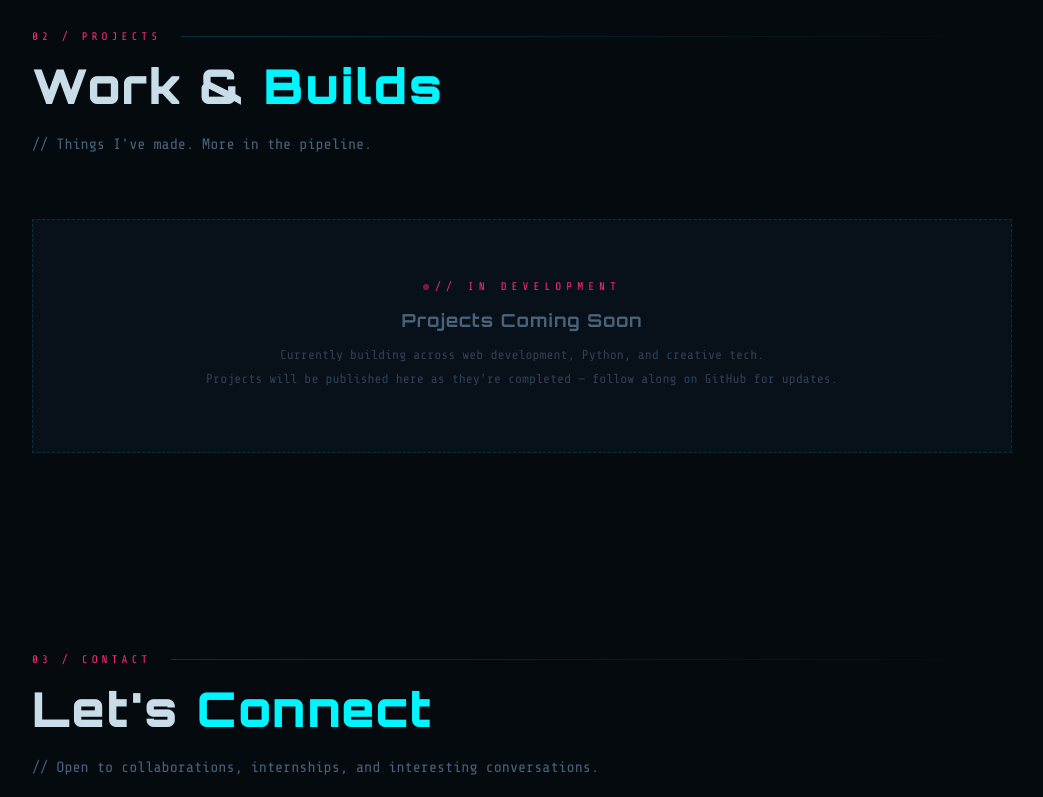
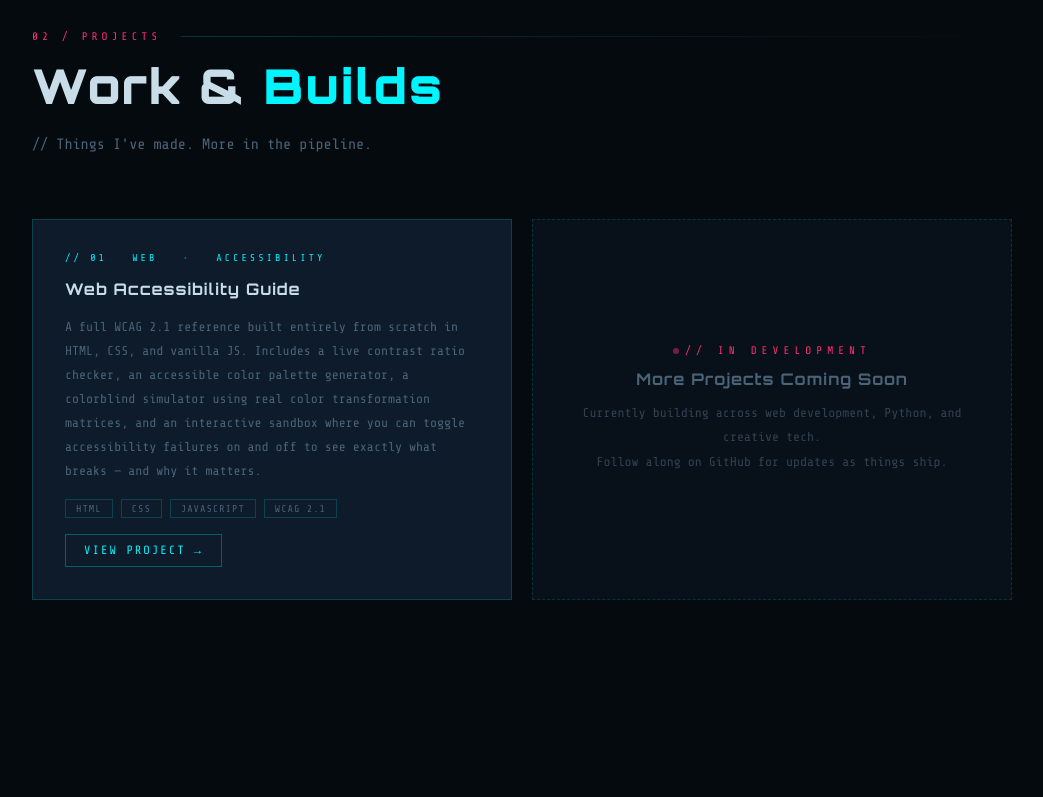
Before and after one commit to zerintoma/zerintoma.github.io, a plain HTML site: page index.html in a window 1280 px wide. Shown: the part 1413-2210 px from the top of the page, without its empty margins (118-1161 px from the left). Drawn offline with nearby package versions, Linux system fonts and the light colour scheme.

Commit message:
Update index.html

```diff
--- a/index.html
+++ b/index.html
@@ -58,7 +58,6 @@
             transition: all 0.18s ease;
             opacity: 0.5;
         }
-        a:hover ~ #cursor, button:hover ~ #cursor { transform: scale(2); }
 
         /* ===== SCANLINES OVERLAY ===== */
         body::before {
@@ -169,7 +168,6 @@
             overflow: hidden;
         }
 
-        /* Animated grid background */
         #hero::before {
             content: '';
             position: absolute;
@@ -186,7 +184,6 @@
             50% { opacity: 1; }
         }
 
-        /* Radial glow */
         #hero::after {
             content: '';
             position: absolute;
@@ -242,9 +239,7 @@
         }
 
         /* ===== GLITCH TEXT ===== */
-        .glitch-wrap {
-            margin: 10px 0 20px;
-        }
+        .glitch-wrap { margin: 10px 0 20px; }
 
         .glitch {
             font-family: 'Orbitron', monospace;
@@ -298,9 +293,7 @@
         }
 
         .typewriter-line::before { content: '> '; color: var(--magenta); }
-
         .typed-text { border-right: 2px solid var(--gold); animation: blink 0.8s infinite; }
-
         @keyframes blink { 0%, 100% { border-color: var(--gold); } 50% { border-color: transparent; } }
 
         /* ===== BIO CARD ===== */
@@ -333,11 +326,7 @@
         }
 
         .bio-card:nth-child(2)::before { background: var(--magenta); }
-
-        .bio-card:hover {
-            border-color: rgba(0,245,255,0.4);
-            transform: translateY(-3px);
-        }
+        .bio-card:hover { border-color: rgba(0,245,255,0.4); transform: translateY(-3px); }
 
         .bio-card .card-label {
             font-family: 'Share Tech Mono', monospace;
@@ -350,13 +339,9 @@
 
         .bio-card:nth-child(2) .card-label { color: var(--magenta); }
 
-        .bio-card p {
-            font-size: 14px;
-            line-height: 1.75;
-            color: var(--text);
-        }
+        .bio-card p { font-size: 14px; line-height: 1.75; color: var(--text); }
 
-        /* ===== NAV LINKS ===== */
+        /* ===== HERO LINKS ===== */
         .hero-links {
             display: flex;
             gap: 16px;
@@ -388,17 +373,10 @@
             z-index: -1;
         }
 
-        .hero-links a:hover {
-            color: var(--bg);
-            border-color: var(--cyan);
-        }
-
+        .hero-links a:hover { color: var(--bg); border-color: var(--cyan); }
         .hero-links a:hover::before { left: 0; }
 
-        .hero-links a.primary {
-            border-color: var(--magenta);
-            color: var(--magenta);
-        }
+        .hero-links a.primary { border-color: var(--magenta); color: var(--magenta); }
         .hero-links a.primary::before { background: var(--magenta); }
         .hero-links a.primary:hover { color: var(--bg); border-color: var(--magenta); }
 
@@ -439,7 +417,6 @@
             padding: 120px 60px;
             max-width: 1100px;
             margin: 0 auto;
-            position: relative;
         }
 
         .section-header {
@@ -522,7 +499,6 @@
         }
 
         .cell:hover::after { width: 100%; }
-
         .cell i { font-size: 48px; transition: filter 0.3s; }
         .cell:hover i { filter: drop-shadow(0 0 8px currentColor); }
 
@@ -544,6 +520,107 @@
             margin: 0 auto;
         }
 
+        /* ===== PROJECT GRID ===== */
+        .projects-grid {
+            display: grid;
+            grid-template-columns: 1fr 1fr;
+            gap: 20px;
+        }
+
+        @media (max-width: 768px) {
+            .projects-grid { grid-template-columns: 1fr; }
+        }
+
+        /* ===== PROJECT CARD ===== */
+        .project-card {
+            background: var(--surface);
+            border: 1px solid var(--border);
+            padding: 32px;
+            position: relative;
+            overflow: hidden;
+            transition: border-color 0.3s, transform 0.3s;
+            display: flex;
+            flex-direction: column;
+            gap: 16px;
+        }
+
+        .project-card::before {
+            content: '';
+            position: absolute;
+            top: 0; left: 0;
+            width: 100%; height: 3px;
+            background: linear-gradient(90deg, var(--cyan), var(--magenta));
+            transform: scaleX(0);
+            transform-origin: left;
+            transition: transform 0.4s ease;
+        }
+
+        .project-card:hover { border-color: rgba(0,245,255,0.35); transform: translateY(-4px); }
+        .project-card:hover::before { transform: scaleX(1); }
+
+        .project-card .pc-tag {
+            font-family: 'Share Tech Mono', monospace;
+            font-size: 10px;
+            letter-spacing: 3px;
+            color: var(--cyan);
+            text-transform: uppercase;
+        }
+
+        .project-card h3 {
+            font-family: 'Orbitron', monospace;
+            font-size: 16px;
+            font-weight: 700;
+            color: var(--text);
+            letter-spacing: 1px;
+        }
+
+        .project-card p {
+            font-family: 'Share Tech Mono', monospace;
+            font-size: 13px;
+            color: var(--text-dim);
+            line-height: 1.85;
+            flex: 1;
+        }
+
+        .project-tags {
+            display: flex;
+            gap: 8px;
+            flex-wrap: wrap;
+        }
+
+        .project-tags span {
+            font-family: 'Share Tech Mono', monospace;
+            font-size: 10px;
+            letter-spacing: 1px;
+            padding: 3px 10px;
+            border: 1px solid var(--border);
+            color: var(--text-dim);
+            text-transform: uppercase;
+        }
+
+        .project-link {
+            display: inline-flex;
+            align-items: center;
+            gap: 8px;
+            font-family: 'Share Tech Mono', monospace;
+            font-size: 12px;
+            letter-spacing: 2px;
+            color: var(--cyan);
+            text-transform: uppercase;
+            border: 1px solid rgba(0,245,255,0.3);
+            padding: 8px 18px;
+            transition: all 0.25s;
+            width: fit-content;
+        }
+
+        .project-link:hover {
+            background: var(--cyan);
+            color: var(--bg);
+            box-shadow: var(--glow-cyan);
+        }
+
+        .project-link::after { content: ' →'; }
+
         /* ===== COMING SOON CARD ===== */
         .coming-soon-card {
             border: 1px dashed rgba(0, 245, 255, 0.15);
@@ -552,6 +629,11 @@
             position: relative;
             overflow: hidden;
             background: rgba(13, 27, 42, 0.4);
+            display: flex;
+            flex-direction: column;
+            align-items: center;
+            justify-content: center;
+            gap: 12px;
         }
 
         .coming-soon-card::before {
@@ -574,14 +656,12 @@
             letter-spacing: 5px;
             color: var(--magenta);
             text-transform: uppercase;
-            margin-bottom: 16px;
         }
 
         .coming-soon-card h3 {
             font-family: 'Orbitron', monospace;
-            font-size: 18px;
+            font-size: 16px;
             color: var(--text-dim);
-            margin-bottom: 12px;
             letter-spacing: 1px;
         }
 
@@ -653,15 +733,6 @@
         .contact-item:hover { background: rgba(0,245,255,0.03); }
         .contact-item:hover::before { transform: scaleX(1); }
 
-        .contact-item .ci-icon {
-            font-size: 24px;
-            color: var(--text-dim);
-        }
-
-        .contact-item:nth-child(1):hover .ci-icon { color: var(--cyan); }
-        .contact-item:nth-child(2):hover .ci-icon { color: var(--magenta); }
-        .contact-item:nth-child(3):hover .ci-icon { color: var(--gold); }
-
         .contact-item .ci-label {
             font-family: 'Share Tech Mono', monospace;
             font-size: 10px;
@@ -698,7 +769,7 @@
 
         footer span .accent { color: var(--cyan); }
 
-        /* ===== FADE-IN ANIMATIONS ===== */
+        /* ===== ANIMATIONS ===== */
         @keyframes fadeUp {
             from { opacity: 0; transform: translateY(24px); }
             to { opacity: 1; transform: translateY(0); }
@@ -710,10 +781,7 @@
             transition: opacity 0.7s ease, transform 0.7s ease;
         }
 
-        .reveal.visible {
-            opacity: 1;
-            transform: translateY(0);
-        }
+        .reveal.visible { opacity: 1; transform: translateY(0); }
 
         /* ===== STATUS DOT ===== */
         .status-badge {
@@ -743,90 +811,39 @@
 
         /* ===== MOBILE ===== */
         @media (max-width: 768px) {
-            nav {
-                padding: 0 16px;
-                height: 60px;
-            }
-
-            nav .left a {
-                font-size: 15px;
-                letter-spacing: 2px;
-            }
-
-            nav .right {
-                gap: 2px;
-            }
-
-            nav .right a {
-                font-size: 10px;
-                padding: 5px 7px;
-                letter-spacing: 0.5px;
-            }
-
+            nav { padding: 0 16px; height: 60px; }
+            nav .left a { font-size: 15px; letter-spacing: 2px; }
+            nav .right { gap: 2px; }
+            nav .right a { font-size: 10px; padding: 5px 7px; letter-spacing: 0.5px; }
             nav .right a .nav-label { display: none; }
-
-            nav .right a.nav-skills,
-            nav .right a.nav-projects {
-                display: none;
-            }
-
+            nav .right a.nav-skills, nav .right a.nav-projects { display: none; }
             nav .right a.nav-github::after { content: 'GH'; }
             nav .right a.nav-linkedin::after { content: 'LI'; }
-            nav .right a.nav-github,
-            nav .right a.nav-linkedin {
-                font-size: 10px;
-                padding: 5px 8px;
-                border: 1px solid var(--border);
-                color: var(--text-dim);
-                letter-spacing: 1px;
-            }
-
-            nav .right a.contact-btn {
-                font-size: 10px;
-                padding: 5px 10px;
-                letter-spacing: 0.5px;
-            }
-
+            nav .right a.nav-github, nav .right a.nav-linkedin { font-size: 10px; padding: 5px 8px; border: 1px solid var(--border); color: var(--text-dim); letter-spacing: 1px; }
+            nav .right a.contact-btn { font-size: 10px; padding: 5px 10px; letter-spacing: 0.5px; }
             #hero { padding: 80px 20px 60px; }
-
             .bio-grid { grid-template-columns: 1fr; }
-
             #skills, #projects, #contact { padding: 80px 24px; }
-
             .contact-grid { grid-template-columns: 1fr; }
             .contact-item { border-right: none; border-bottom: 1px solid var(--border); }
             .contact-item:last-child { border-bottom: none; }
-
             footer { flex-direction: column; gap: 8px; text-align: center; padding: 20px; }
-
             .hero-links { gap: 10px; }
             .hero-links a { padding: 10px 18px; font-size: 11px; }
         }
 
-        /* Extra small screens */
         @media (max-width: 380px) {
-            nav .left a {
-                font-size: 13px;
-                letter-spacing: 1px;
-            }
-            nav .right a.nav-github,
-            nav .right a.nav-linkedin {
-                padding: 4px 6px;
-            }
-            nav .right a.contact-btn {
-                padding: 4px 8px;
-                font-size: 9px;
-            }
+            nav .left a { font-size: 13px; letter-spacing: 1px; }
+            nav .right a.nav-github, nav .right a.nav-linkedin { padding: 4px 6px; }
+            nav .right a.contact-btn { padding: 4px 8px; font-size: 9px; }
         }
     </style>
 </head>
 <body>
 
-    <!-- Custom cursor -->
     <div id="cursor"></div>
     <div id="cursor-ring"></div>
 
-    <!-- NAV -->
     <nav>
         <div class="left">
             <a href="/">ZT_</a>
@@ -842,7 +859,7 @@
 
     <main>
 
-        <!-- ====== HERO ====== -->
+        <!-- HERO -->
         <section id="hero">
             <div class="hero-inner">
 
@@ -851,7 +868,6 @@
                     <span>Available for opportunities</span>
                 </div>
 
-                <!-- ASCII Art of "ZERIN" -->
                 <div class="ascii-container">
                     <div class="ascii-scanline"></div>
                     <pre class="ascii-art">
@@ -896,7 +912,7 @@
             </div>
         </section>
 
-        <!-- ====== SKILLS ====== -->
+        <!-- SKILLS -->
         <section id="skills">
             <div class="reveal">
                 <div class="section-header">
@@ -931,7 +947,7 @@
             </div>
         </section>
 
-        <!-- ====== PROJECTS ====== -->
+        <!-- PROJECTS -->
         <section id="projects">
             <div class="reveal">
                 <div class="section-header">
@@ -942,19 +958,42 @@
                 <p class="section-desc">// Things I've made. More in the pipeline.</p>
             </div>
 
-            <div class="reveal">
+            <div class="projects-grid reveal">
+
+                <!-- Web Accessibility Guide -->
+                <div class="project-card">
+                    <div class="pc-tag">// 01 &nbsp; Web &nbsp; · &nbsp; Accessibility</div>
+                    <h3>Web Accessibility Guide</h3>
+                    <p>
+                        A full WCAG 2.1 reference built entirely from scratch in HTML, CSS, and vanilla JS.
+                        Includes a live contrast ratio checker, an accessible color palette generator,
+                        a colorblind simulator using real color transformation matrices, and an interactive
+                        sandbox where you can toggle accessibility failures on and off to see exactly what
+                        breaks — and why it matters.
+                    </p>
+                    <div class="project-tags">
+                        <span>HTML</span>
+                        <span>CSS</span>
+                        <span>JavaScript</span>
+                        <span>WCAG 2.1</span>
+                    </div>
+                    <a href="webacessibility.html" class="project-link">View Project</a>
+                </div>
+
+                <!-- Coming Soon -->
                 <div class="coming-soon-card">
                     <div class="cs-label"><span class="blink-dot"></span>// In development</div>
-                    <h3>Projects Coming Soon</h3>
+                    <h3>More Projects Coming Soon</h3>
                     <p>
                         Currently building across web development, Python, and creative tech.<br>
-                        Projects will be published here as they're completed — follow along on GitHub for updates.
+                        Follow along on GitHub for updates as things ship.
                     </p>
                 </div>
+
             </div>
         </section>
 
-        <!-- ====== CONTACT ====== -->
+        <!-- CONTACT -->
         <section id="contact">
             <div class="reveal">
                 <div class="section-header">
@@ -989,14 +1028,13 @@
 
     </main>
 
-    <!-- FOOTER -->
     <footer>
         <span>© 2025 <span class="accent">Zerin Toma</span></span>
         <span>Built with <span class="accent">HTML · CSS · JS</span></span>
     </footer>
 
     <script>
-        // ===== CURSOR =====
+        // CURSOR
         const cursor = document.getElementById('cursor');
         const ring = document.getElementById('cursor-ring');
         let mx = 0, my = 0, rx = 0, ry = 0;
@@ -1017,7 +1055,7 @@
             el.addEventListener('mouseleave', () => { cursor.style.transform = 'scale(1)'; ring.style.transform = 'scale(1)'; ring.style.opacity = '0.5'; });
         });
 
-        // ===== TYPEWRITER =====
+        // TYPEWRITER
         const phrases = [
             'Building at the intersection of code & creativity.',
             'Exploring cybersecurity & software development.',
@@ -1039,7 +1077,7 @@
         }
         setTimeout(type, 2800);
 
-        // ===== SCROLL REVEAL =====
+        // SCROLL REVEAL
         const observer = new IntersectionObserver(entries => {
             entries.forEach(e => { if (e.isIntersecting) { e.target.classList.add('visible'); } });
         }, { threshold: 0.12 });
```
